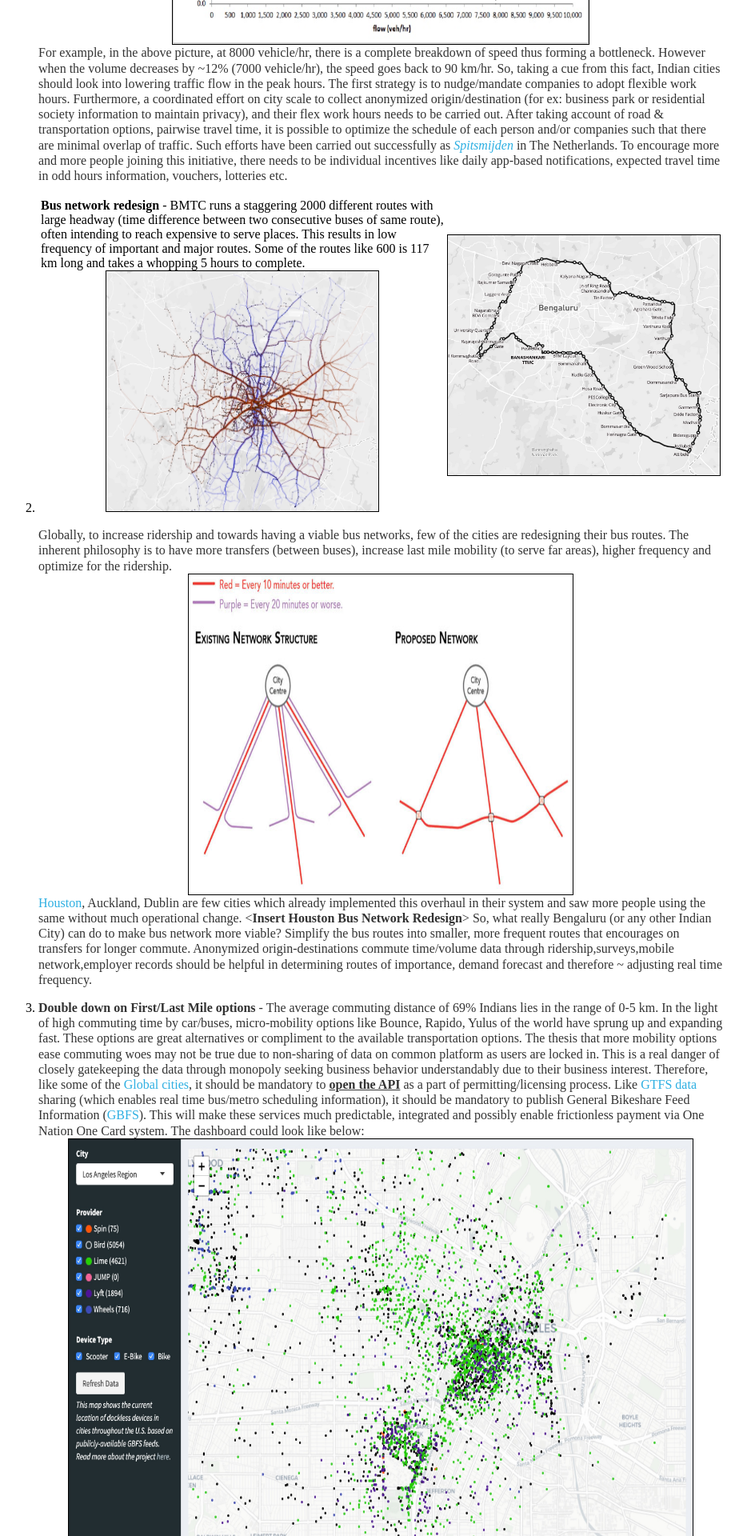
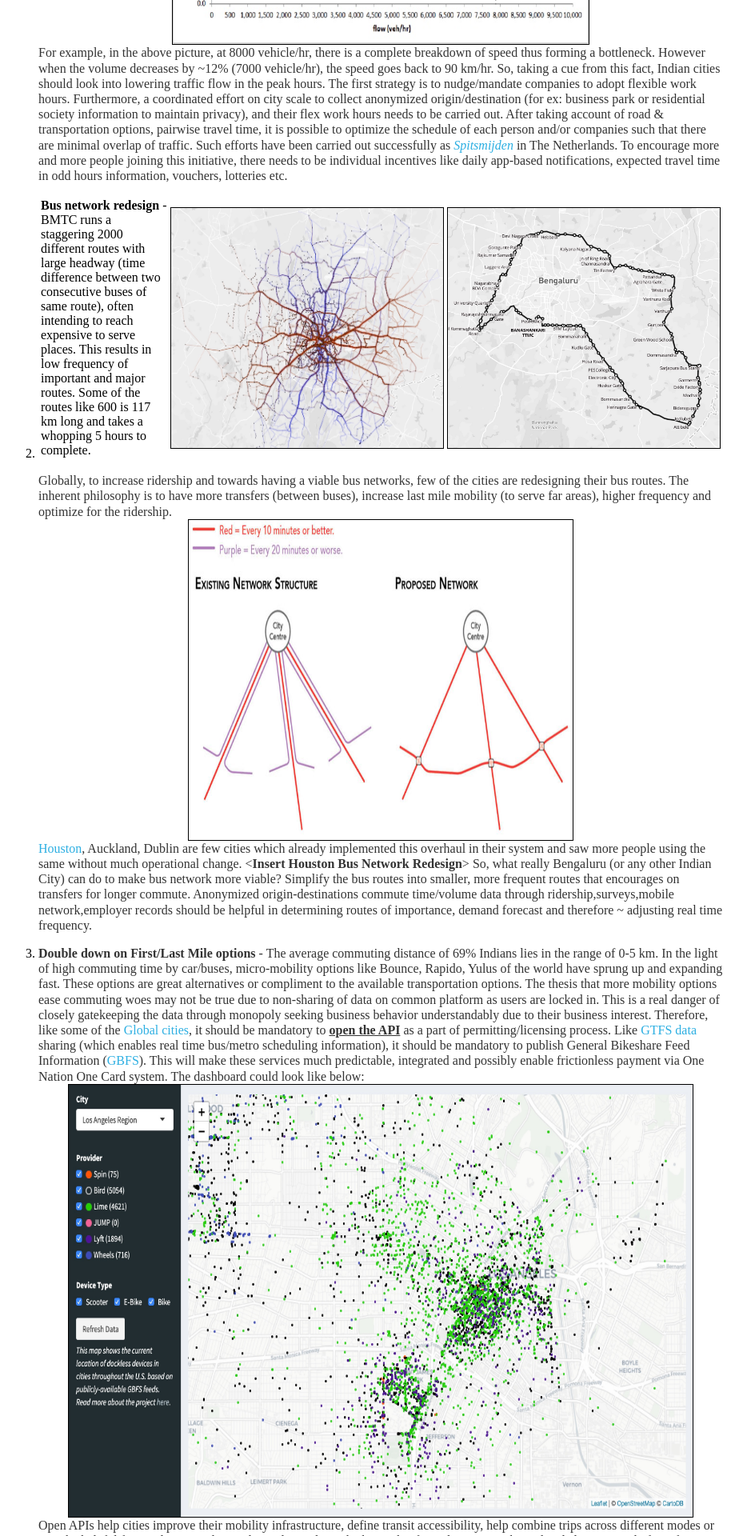
Before and after one commit to vikssai/vikssai.github.io, a Jekyll site: the page built from _posts/2019-11-1-Using_AI_to_decongest_India_City.md, in a window 1280 px wide. Shown: the part 1272-3192 px from the top of the page at 80% size, without its empty margins (184-1118 px from the left). Built offline with Jekyll 4.4.1, drawn with Linux system fonts in a browser that asks for light colours.

Commit message:
formatting

```diff
--- a/_posts/2019-11-1-Using_AI_to_decongest_India_City.md
+++ b/_posts/2019-11-1-Using_AI_to_decongest_India_City.md
@@ -18,7 +18,7 @@
 
 
 
-2. **Bus network redesign** - BMTC runs a staggering 2000 different routes with large headway (time difference between two consecutive buses of same route), often intending to reach expensive to serve places. This results in low frequency of important and major routes. Some of the routes like 600 is 117 km long and takes a whopping 5 hours to complete. ![bus_network](/image/transpo_ai/blr_routes.jpg#center_sqr) | ![lon_route](/image/transpo_ai/longest_route.jpg#center_sqr)
+2. **Bus network redesign** - BMTC runs a staggering 2000 different routes with large headway (time difference between two consecutive buses of same route), often intending to reach expensive to serve places. This results in low frequency of important and major routes. Some of the routes like 600 is 117 km long and takes a whopping 5 hours to complete. |![bus_network](/image/transpo_ai/blr_routes.jpg#center_sqr) | ![lon_route](/image/transpo_ai/longest_route.jpg#center_sqr)|
 
    [^Image Courtsey]: https://github.com/geohacker/bmtc
 
```
